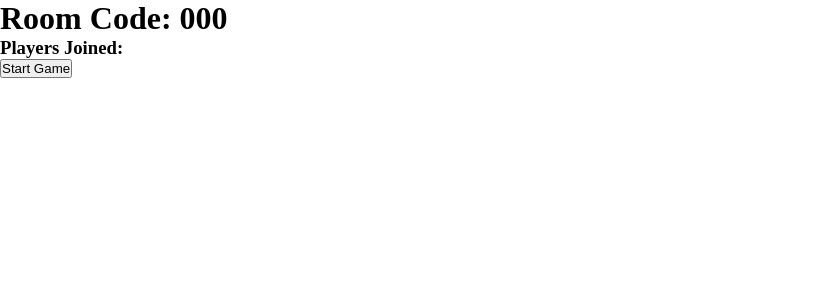
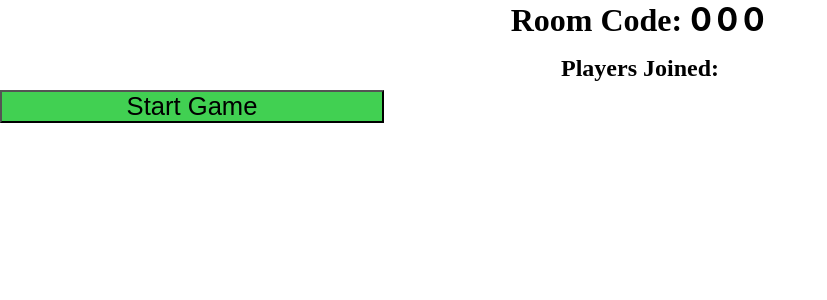
Before and after one commit to prawny1103/cits3403-project, a Flask app: page /game/000 in a window 1280 px wide. Shown: the top 300 px of the page, without its empty margins (0-827 px from the left). Run offline with Flask 3, Linux system fonts and the light colour scheme; a user stored in the database is signed in; tables that the repository leaves empty hold one stand-in row (values such as "Sample post"); some libraries are stand-ins or nearby versions.

Commit message:
started some basic styling

```diff
--- a/app/static/css/styles.css
+++ b/app/static/css/styles.css
@@ -430,3 +430,37 @@
 .screen.active {
     display: block;
 }
+
+#display-code {
+    /* color: #808080; */
+    letter-spacing: 0.15em;
+    font-family: 'Inter', sans-serif;
+}
+
+#start-game {
+    color: black;
+    background-color: rgb(65, 208, 82);
+    font-size: 1.6rem;
+    width: 30%;
+    transition: 0.2s;
+
+}
+
+#start-game:hover {
+    color: black;
+}
+
+#room-code-display {
+    text-align: center;
+}
+
+.players-label {
+    text-align: center;
+    margin-top: 1rem;
+    font-size: 1.5rem;
+}
+
+#player-list {
+    text-align: center;
+    margin: 0.5rem auto;
+}
--- a/app/templates/game.html
+++ b/app/templates/game.html
@@ -9,7 +9,7 @@
     <body>
         <!-- Game Lobby -->
         <div id="lobby-screen" class="screen active">
-            <h1>Room Code: <span id="display-code">{{ room_code }}</span></h1>
+            <h1 id="room-code-display">Room Code: <span id="display-code">{{ room_code }}</span></h1>
 
             <h3 class="players-label">Players Joined:</h3>
             <ul id="player-list">
```
